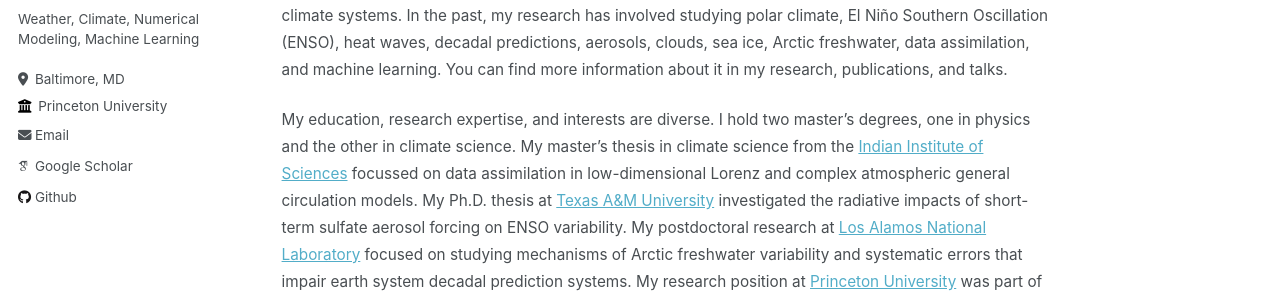
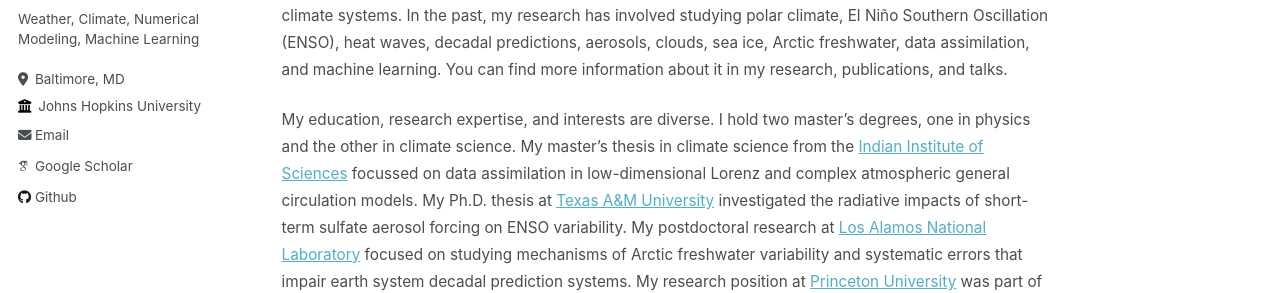
Before and after one commit to shiprock-1583/shiprock-1583.github.io, a Jekyll site: the page built from _pages/about.md, in a window 1280 px wide. Shown: the part 333-626 px from the top of the page. Built offline with Jekyll 4.4.1, drawn with Linux system fonts in a browser that asks for light colours; some web fonts are replaced.

Commit message:
Update _config.yml

```diff
--- a/_config.yml
+++ b/_config.yml
@@ -26,7 +26,7 @@ author:
   pronouns         : "Ph.D. (Atmospheric Sciences)"
   bio              : "Weather, Climate, Numerical Modeling, Machine Learning"
   location         : "Baltimore, MD"
-  employer         : "Princeton University"
+  employer         : "Johns Hopkins University"
   uri              : # URL
   email            : "tarunverma.geos[at]gmail[dot]com"
 
```
